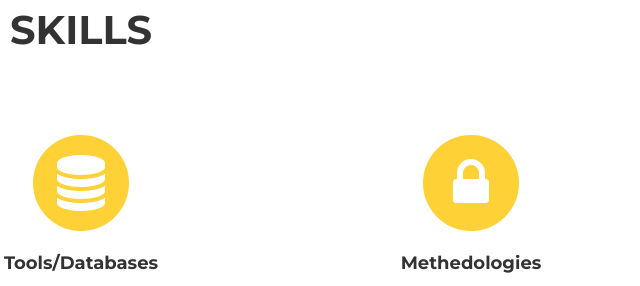
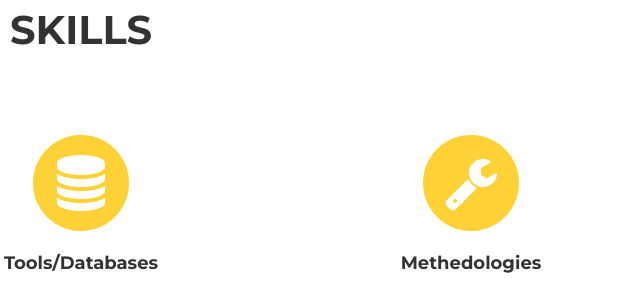
Before and after one commit to omkardhok/omkardhok.github.io, a website: page index.html in a window 1280 px wide. Shown: the part 900-1186 px from the top of the page, 559-1199 px from the left. Drawn offline with nearby package versions, Linux system fonts and the light colour scheme; a web font is replaced by a local one.

Commit message:
wrench_icon_added

```diff
--- a/index.html
+++ b/index.html
@@ -111,7 +111,7 @@
                 <div class="col-md-4">
                     <span class="fa-stack fa-4x">
                         <i class="fa fa-circle fa-stack-2x text-primary"></i>
-                        <i class="fa fa-lock fa-stack-1x fa-inverse"></i>
+                        <i class="fa fa-wrench fa-stack-1x fa-inverse"></i>
                     </span>
                     <h4 class="service-heading">Methedologies</h4>
                     <p class="text-muted">Agile, Scrum/Scrum Master, Six Sigma, Lean Manufacturing, Decision Making models, Financial Analysis (Statsmodel, ARIMA).</p>
```
